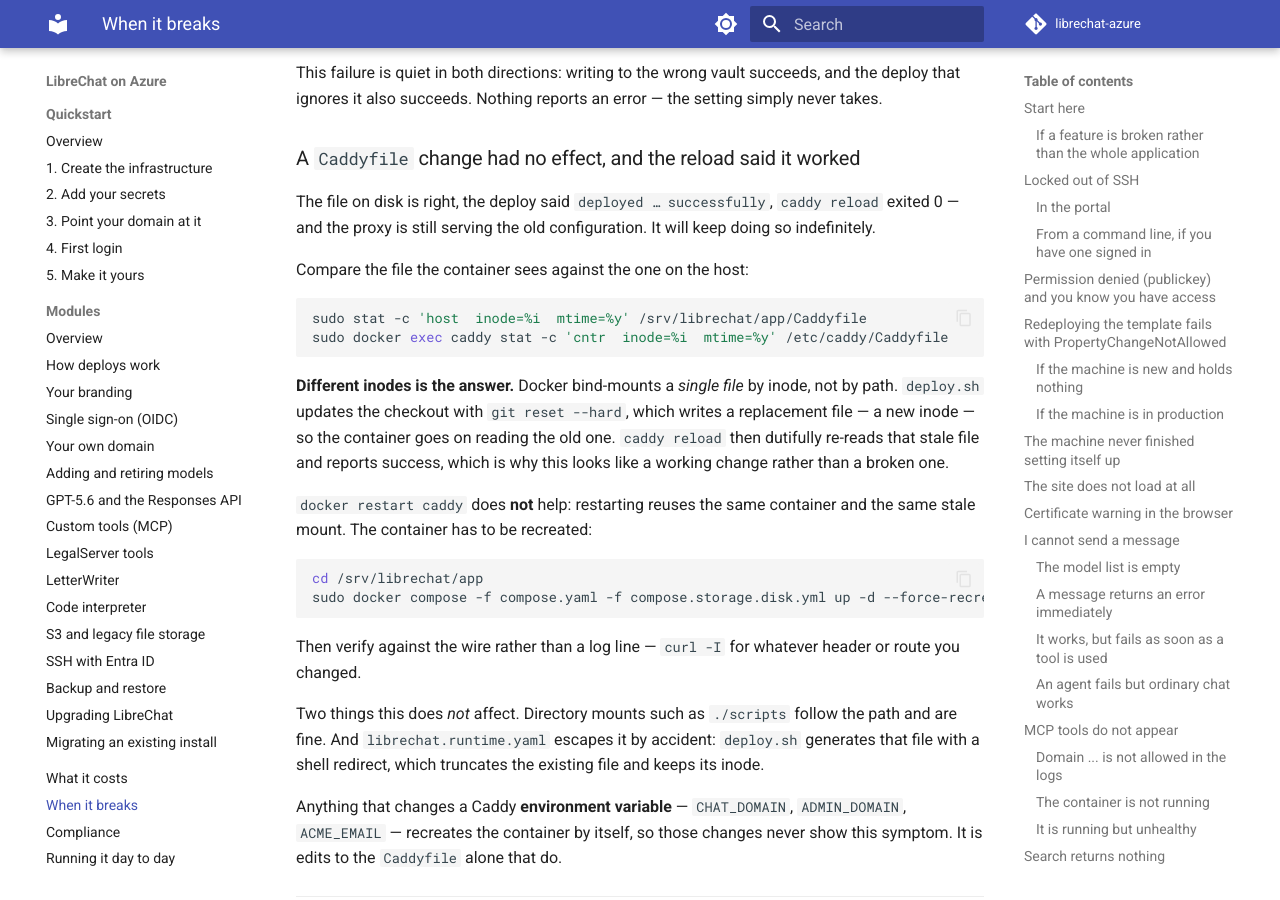
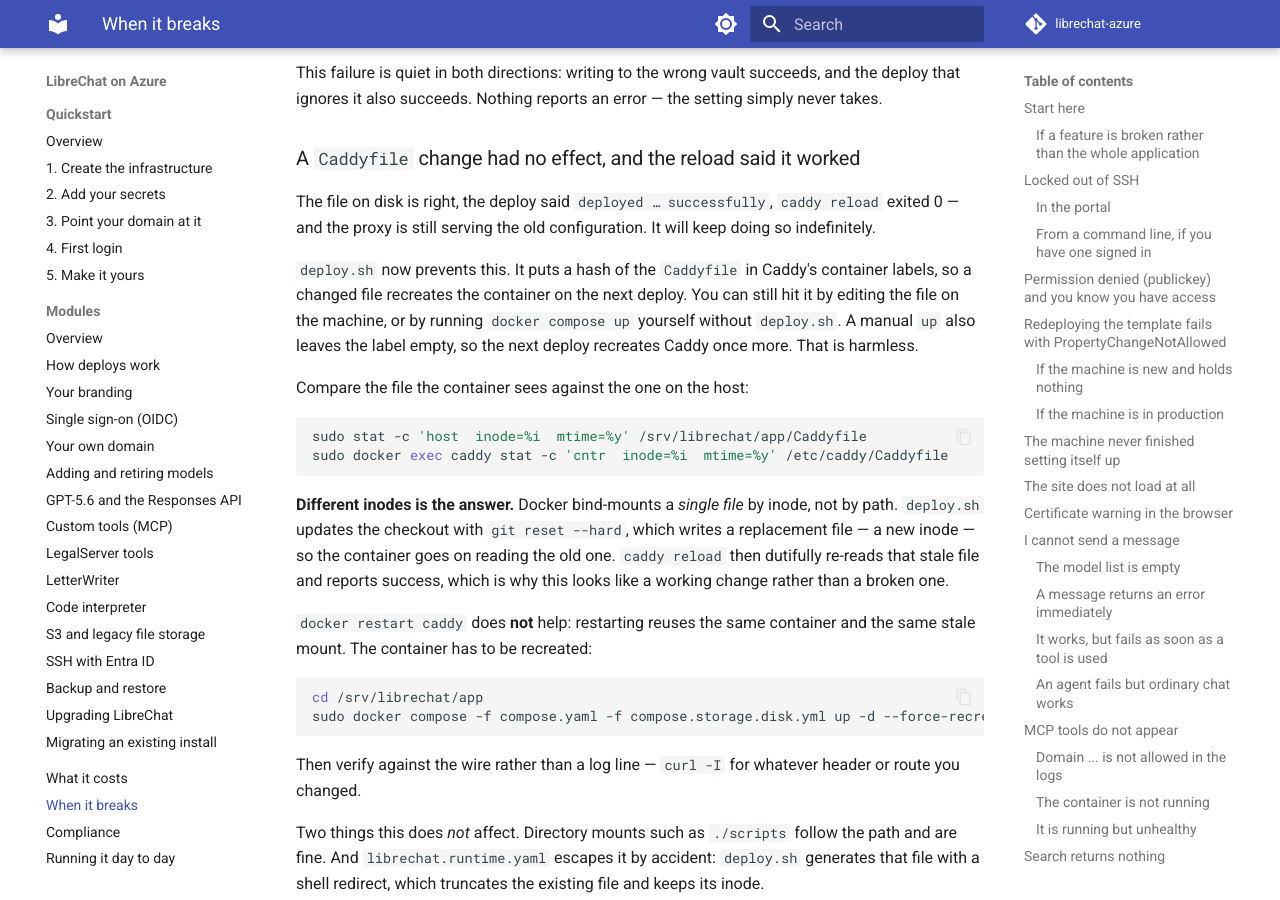
Before and after one commit to MarylandLegalAid/librechat-azure, an MkDocs documentation site: the page built from docs/troubleshooting.md, in a window 1280 px wide and 900 px high, scrolled down 10491 px. Built offline with MkDocs 1.6.1 and Material for MkDocs 9.7.7, drawn with Linux system fonts in a browser that asks for light colours; comment, search, counter and statistics services are not loaded.

Commit message:
Recreate the chat Caddy when its Caddyfile changes
The Caddyfile is a single-file bind mount, which Docker pins by inode.
deploy.sh's `git reset --hard` writes a new file, so a Caddyfile-only
change left Caddy reading the old one, and a restart would not help.

deploy.sh now exports a hash of the Caddyfile, and compose.yaml puts it in
Caddy's labels. A changed file changes the container's definition, so
`up -d` recreates Caddy. That also covers a rollback, because the hash is
computed after the reset.

Also warns in the hostname cutover runbook that steps 4 to 6 are an outage
for anyone who already resolves the new address, so do them back to back.

Co-Authored-By: Claude Opus 5.5 <noreply@anthropic.com>
Claude-Session: https://claude.ai/code/session_016pNEZDFLwvBREz9PwAqhbq

````diff
--- a/docs/troubleshooting.md
+++ b/docs/troubleshooting.md
@@ -502,6 +502,12 @@ never takes.
 The file on disk is right, the deploy said `deployed … successfully`, `caddy reload` exited
 0 — and the proxy is still serving the old configuration. It will keep doing so indefinitely.
 
+`deploy.sh` now prevents this. It puts a hash of the `Caddyfile` in Caddy's container
+labels, so a changed file recreates the container on the next deploy. You can still hit it
+by editing the file on the machine, or by running `docker compose up` yourself without
+`deploy.sh`. A manual `up` also leaves the label empty, so the next deploy recreates Caddy
+once more. That is harmless.
+
 Compare the file the container sees against the one on the host:
 
 ```bash
````
Also changed, not shown: compose.yaml (+8 -0 lines), docs/modules/code-interpreter.md (+4 -1 lines), 1 other file.
